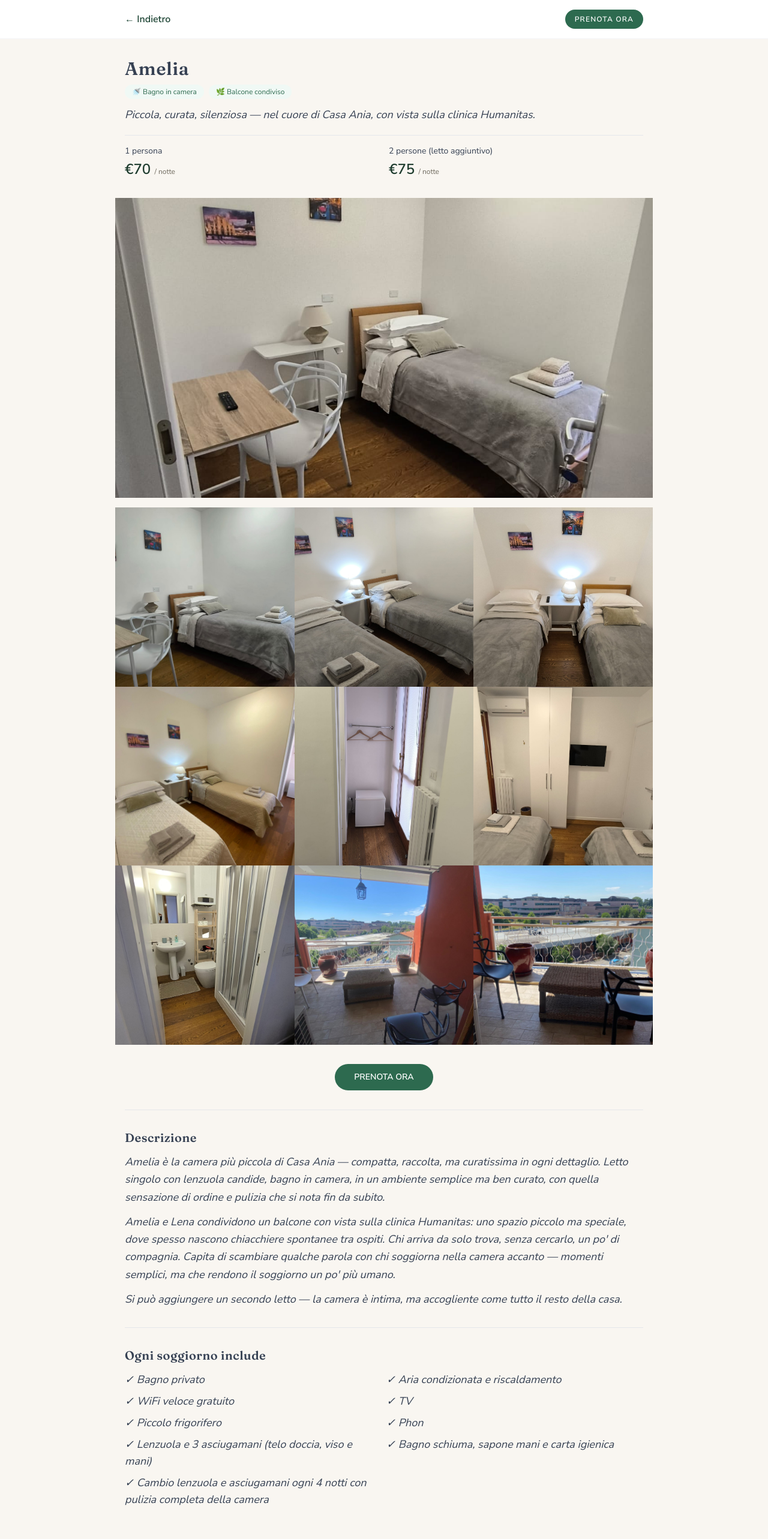
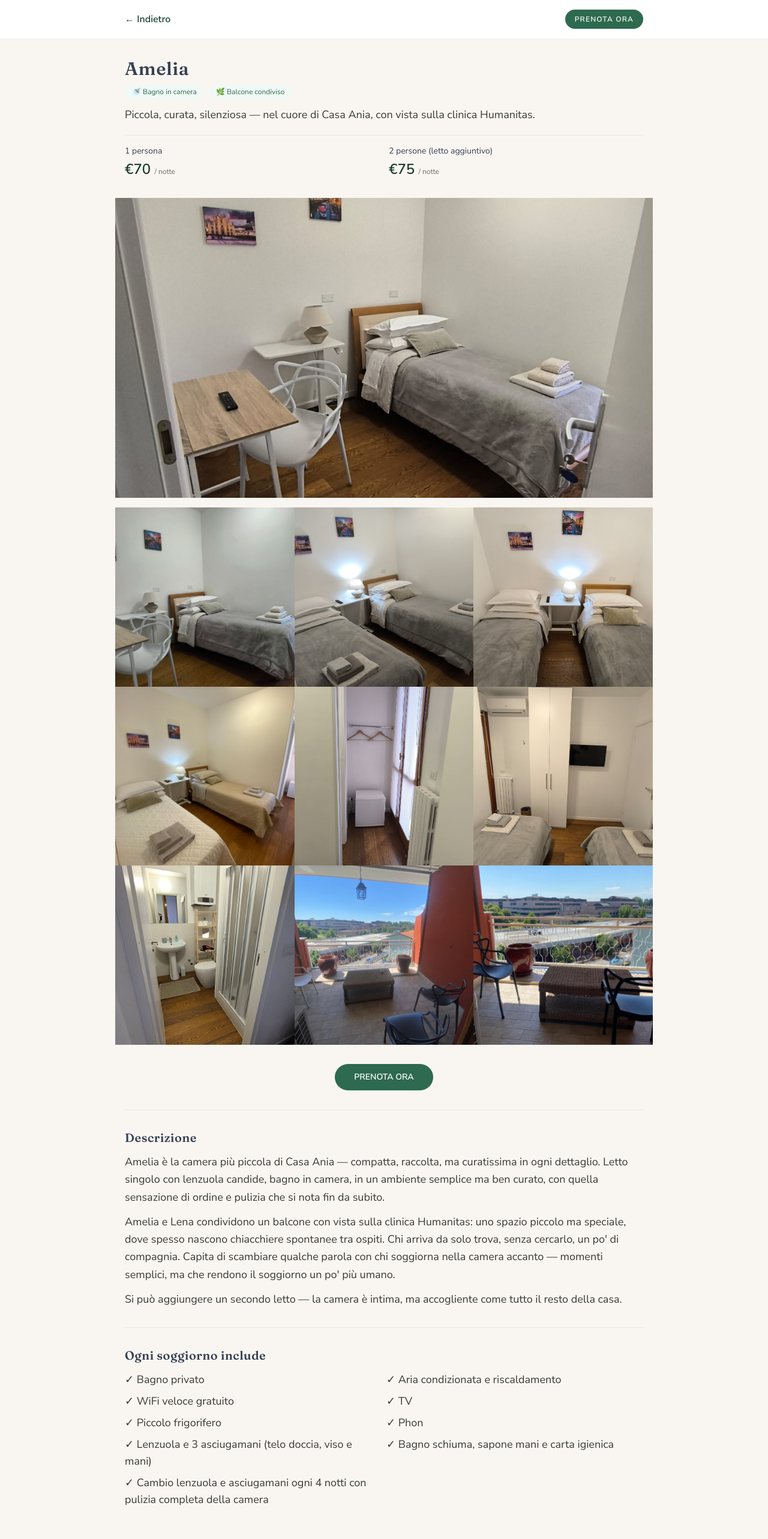
Before and after one commit to CasaAnia/sito-casaania, a Next.js app: page /camere/singola in a window 1280 px wide. Shown: the top 2566 px of the page at 60% size. Built offline with nearby package versions, Linux system fonts and the light colour scheme.

Commit message:
Rimuove il corsivo dai testi delle pagine camere, colore standard #3a3a35

```diff
--- a/app/camere/allegra/page.tsx
+++ b/app/camere/allegra/page.tsx
@@ -49,7 +49,7 @@ export default function CameraAllegra() {
           <span className="text-xs bg-green-50 text-green-700 px-3 py-1 rounded-full">🚿 Bagno in camera</span>
           <span className="text-xs bg-green-50 text-green-700 px-3 py-1 rounded-full">🌿 Balconcino</span>
         </div>
-        <p className="text-gray-700 italic text-lg mb-5">Luminosa, con bagno in camera e balconcino tutto per sé.</p>
+        <p className="text-[#3a3a35] text-lg mb-5">Luminosa, con bagno in camera e balconcino tutto per sé.</p>
         <div className="border-t border-gray-200 pt-4 mb-8 grid grid-cols-2 gap-x-4">
           <p className="text-sm text-gray-700">1–2 persone</p>
           <p className="text-sm text-gray-700">3 persone (letto aggiuntivo)</p>
@@ -80,18 +80,18 @@ export default function CameraAllegra() {
 
         <div className="border-t border-gray-200 pt-8 mb-8">
           <h2 className="font-display text-xl font-semibold mb-3 text-gray-700 tracking-wide">Descrizione</h2>
-          <p className="text-gray-700 leading-relaxed italic text-lg mb-3">
+          <p className="text-[#3a3a35] leading-relaxed text-lg mb-3">
             Allegra è una camera matrimoniale comoda e luminosa, con bagno privato all'interno della stanza.
             Letto matrimoniale con biancheria di bucato fresca e accurata, per quel senso di casa che si sente appena si entra.
           </p>
-          <p className="text-gray-700 leading-relaxed italic text-lg">
+          <p className="text-[#3a3a35] leading-relaxed text-lg">
             Ha un balconcino privato — tutto per sé, senza condivisione. Un angolo tranquillo dove prendere un po' d'aria dopo una giornata in ospedale.
           </p>
         </div>
 
         <div className="border-t border-gray-200 pt-8 mb-8">
           <h2 className="font-display text-xl font-semibold mb-3 text-gray-700 tracking-wide">Ogni soggiorno include</h2>
-          <ul className="grid grid-cols-1 sm:grid-cols-2 gap-2 text-gray-700 italic text-lg">
+          <ul className="grid grid-cols-1 sm:grid-cols-2 gap-2 text-[#3a3a35] text-lg">
             {[
               '✓ Aria condizionata e riscaldamento',
               '✓ WiFi veloce gratuito',
--- a/app/camere/ambra/page.tsx
+++ b/app/camere/ambra/page.tsx
@@ -48,7 +48,7 @@ export default function CameraAmbra() {
         <div className="flex gap-2 mb-3">
           <span className="text-xs bg-green-50 text-green-700 px-3 py-1 rounded-full">🚿 Bagno in camera</span>
         </div>
-        <p className="text-gray-700 italic text-lg mb-5">Luminosa, tranquilla, dai toni caldi.</p>
+        <p className="text-[#3a3a35] text-lg mb-5">Luminosa, tranquilla, dai toni caldi.</p>
         <div className="border-t border-gray-200 pt-4 mb-8 grid grid-cols-2 gap-x-4">
           <p className="text-sm text-gray-700">1–2 persone</p>
           <p className="text-sm text-gray-700">3 persone (letto aggiuntivo)</p>
@@ -79,7 +79,7 @@ export default function CameraAmbra() {
 
         <div className="border-t border-gray-200 pt-8 mb-8">
           <h2 className="font-display text-xl font-semibold mb-3 text-gray-700 tracking-wide">Descrizione</h2>
-          <p className="text-gray-700 leading-relaxed italic text-lg mb-3">
+          <p className="text-[#3a3a35] leading-relaxed text-lg mb-3">
             Ambra è una camera matrimoniale luminosa dai toni caldi, tranquilla e confortevole.
             Letto matrimoniale con biancheria sempre impeccabile, lenzuola morbide e un buon profumo di pulito, per sentirsi a casa fin dal primo momento.
           </p>
@@ -87,7 +87,7 @@ export default function CameraAmbra() {
 
         <div className="border-t border-gray-200 pt-8 mb-8">
           <h2 className="font-display text-xl font-semibold mb-3 text-gray-700 tracking-wide">Ogni soggiorno include</h2>
-          <ul className="grid grid-cols-1 sm:grid-cols-2 gap-2 text-gray-700 italic text-lg">
+          <ul className="grid grid-cols-1 sm:grid-cols-2 gap-2 text-[#3a3a35] text-lg">
             {[
               '✓ Aria condizionata e riscaldamento',
               '✓ WiFi veloce gratuito',
--- a/app/camere/lena/page.tsx
+++ b/app/camere/lena/page.tsx
@@ -49,7 +49,7 @@ export default function CameraLena() {
           <span className="text-xs bg-green-50 text-green-700 px-3 py-1 rounded-full">🚿 Bagno esterno</span>
           <span className="text-xs bg-green-50 text-green-700 px-3 py-1 rounded-full">🌿 Balcone condiviso</span>
         </div>
-        <p className="text-gray-700 italic text-lg mb-5">La più spaziosa di Casa Ania — con bagno privato esterno e balcone con vista su Humanitas.</p>
+        <p className="text-[#3a3a35] text-lg mb-5">La più spaziosa di Casa Ania — con bagno privato esterno e balcone con vista su Humanitas.</p>
         <div className="border-t border-gray-200 pt-4 mb-8 grid grid-cols-2 sm:grid-cols-3 gap-x-4 gap-y-4">
           <div>
             <p className="text-sm text-gray-700">1–2 persone</p>
@@ -88,14 +88,14 @@ export default function CameraLena() {
 
         <div className="border-t border-gray-200 pt-8 mb-8">
           <h2 className="font-display text-xl font-semibold mb-3 text-gray-700 tracking-wide">Descrizione</h2>
-          <p className="text-gray-700 leading-relaxed italic text-lg mb-3">
+          <p className="text-[#3a3a35] leading-relaxed text-lg mb-3">
             Lena è la camera più grande di Casa Ania — spaziosa, luminosa, con tutto lo spazio che serve anche quando si è in più persone.
             Letto matrimoniale con lenzuola curate nei minimi dettagli, morbide e profumate di fresco, e tutto il calore di una casa che accoglie.
           </p>
-          <p className="text-gray-700 leading-relaxed italic text-lg mb-3">
+          <p className="text-[#3a3a35] leading-relaxed text-lg mb-3">
             Ha un bagno privato esterno — a un metro dalla stanza, chiuso a chiave, riservato esclusivamente a chi soggiorna in Lena.
           </p>
-          <p className="text-gray-700 leading-relaxed italic text-lg">
+          <p className="text-[#3a3a35] leading-relaxed text-lg">
             Lena e Amelia condividono un balcone con vista sulla clinica Humanitas: uno spazio piccolo ma speciale,
             dove spesso nascono chiacchiere spontanee tra ospiti. Chi arriva da solo trova, senza cercarlo, un po' di compagnia.
             Capita di scambiare qualche parola con chi soggiorna nella camera accanto — momenti semplici, ma che rendono il soggiorno un po' più umano.
@@ -104,7 +104,7 @@ export default function CameraLena() {
 
         <div className="border-t border-gray-200 pt-8 mb-8">
           <h2 className="font-display text-xl font-semibold mb-3 text-gray-700 tracking-wide">Ogni soggiorno include</h2>
-          <ul className="grid grid-cols-1 sm:grid-cols-2 gap-2 text-gray-700 italic text-lg">
+          <ul className="grid grid-cols-1 sm:grid-cols-2 gap-2 text-[#3a3a35] text-lg">
             {[
               '✓ Bagno privato esterno (esclusivo)',
               '✓ Balcone con vista su Humanitas',
--- a/app/camere/singola/page.tsx
+++ b/app/camere/singola/page.tsx
@@ -49,7 +49,7 @@ export default function CameraSingola() {
           <span className="text-xs bg-green-50 text-green-700 px-3 py-1 rounded-full">🚿 Bagno in camera</span>
           <span className="text-xs bg-green-50 text-green-700 px-3 py-1 rounded-full">🌿 Balcone condiviso</span>
         </div>
-        <p className="text-gray-700 italic text-lg mb-5">Piccola, curata, silenziosa — nel cuore di Casa Ania, con vista sulla clinica Humanitas.</p>
+        <p className="text-[#3a3a35] text-lg mb-5">Piccola, curata, silenziosa — nel cuore di Casa Ania, con vista sulla clinica Humanitas.</p>
         <div className="border-t border-gray-200 pt-4 mb-8 grid grid-cols-2 gap-x-4">
           <p className="text-sm text-gray-700">1 persona</p>
           <p className="text-sm text-gray-700">2 persone (letto aggiuntivo)</p>
@@ -80,23 +80,23 @@ export default function CameraSingola() {
 
         <div className="border-t border-gray-200 pt-8 mb-8">
           <h2 className="font-display text-xl font-semibold mb-3 text-gray-700 tracking-wide">Descrizione</h2>
-          <p className="text-gray-700 leading-relaxed italic text-lg mb-3">
+          <p className="text-[#3a3a35] leading-relaxed text-lg mb-3">
             Amelia è la camera più piccola di Casa Ania — compatta, raccolta, ma curatissima in ogni dettaglio.
             Letto singolo con lenzuola candide, bagno in camera, in un ambiente semplice ma ben curato, con quella sensazione di ordine e pulizia che si nota fin da subito.
           </p>
-          <p className="text-gray-700 leading-relaxed italic text-lg mb-3">
+          <p className="text-[#3a3a35] leading-relaxed text-lg mb-3">
             Amelia e Lena condividono un balcone con vista sulla clinica Humanitas: uno spazio piccolo ma speciale,
             dove spesso nascono chiacchiere spontanee tra ospiti. Chi arriva da solo trova, senza cercarlo, un po' di compagnia.
             Capita di scambiare qualche parola con chi soggiorna nella camera accanto — momenti semplici, ma che rendono il soggiorno un po' più umano.
           </p>
-          <p className="text-gray-700 leading-relaxed italic text-lg">
+          <p className="text-[#3a3a35] leading-relaxed text-lg">
             Si può aggiungere un secondo letto — la camera è intima, ma accogliente come tutto il resto della casa.
           </p>
         </div>
 
         <div className="border-t border-gray-200 pt-8 mb-8">
           <h2 className="font-display text-xl font-semibold mb-3 text-gray-700 tracking-wide">Ogni soggiorno include</h2>
-          <ul className="grid grid-cols-1 sm:grid-cols-2 gap-2 text-gray-700 italic text-lg">
+          <ul className="grid grid-cols-1 sm:grid-cols-2 gap-2 text-[#3a3a35] text-lg">
             {[
               '✓ Bagno privato',
               '✓ Aria condizionata e riscaldamento',
```
